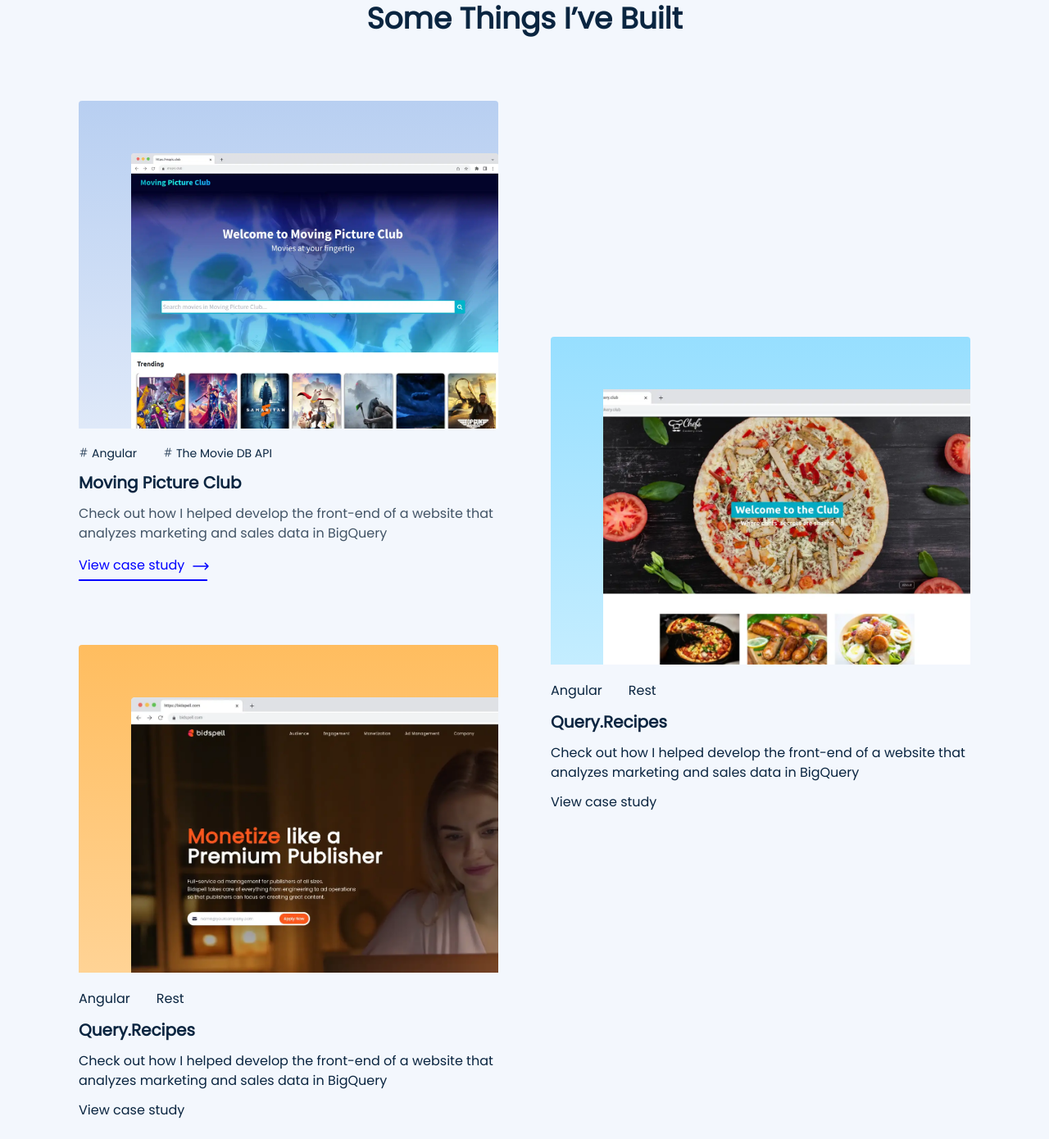
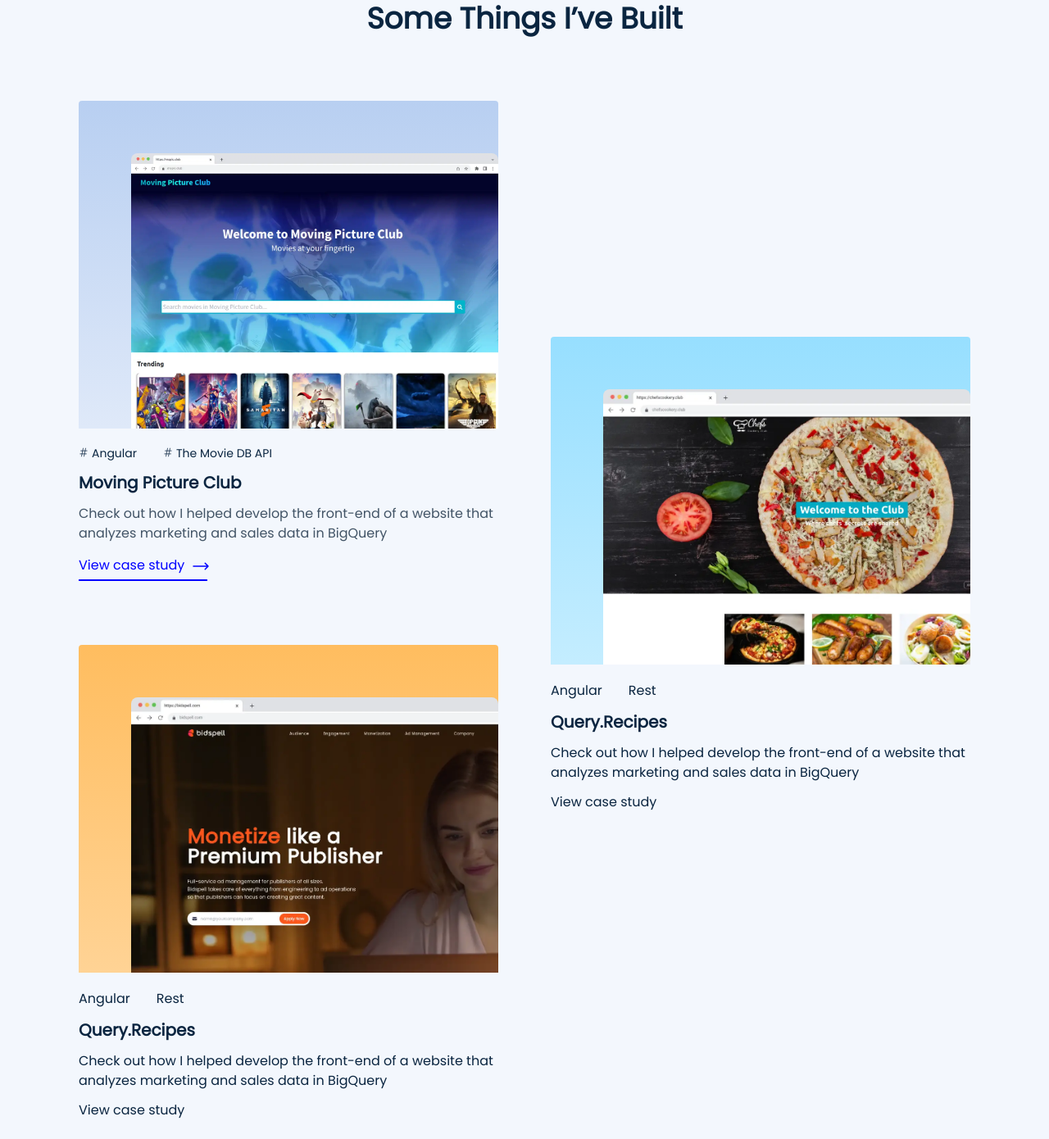
Before and after one commit to buddhika-hettiarachchi/my-portfolio, a Gatsby site: page / in a window 1280 px wide. Shown: the part 1477-2867 px from the top of the page at 82% size. Built offline with nearby package versions, Linux system fonts and the light colour scheme; Gatsby itself is replaced by a stand-in of ours.

Commit message:
add image optimization

```diff
--- a/src/components/About.jsx
+++ b/src/components/About.jsx
@@ -1,5 +1,6 @@
 import React from "react"
-import buddhika from "../images/buddhika.webp"
+import { StaticImage } from "gatsby-plugin-image"
+
 import bulletPoint from "../images/icons/bullet-point.png"
 
 const About = () => {
@@ -14,7 +15,7 @@
           <div className=" flex flex-col-reverse lg:flex-row ">
             <div className="flex-1">
               <div className="w-1/2 m-auto lg:w-5/6 lg:ml-auto">
-                <img className="" src={buddhika} alt="buddhika" />
+                <StaticImage quality='100' style={{height: "100%"}} objectFit='cover'  src="../images/buddhika.webp" alt="buddhika" placeholder="blurred"/>
               </div>
               <div className="lg:mr-16 lg:pl-5 my-5">Here are a few technologies I’ve been working with recently:</div>
               <div className="flex w-11/12 sm:w-3/4 md:w-1/2 lg:w-3/4 m-auto sm:px-8 lg:px-0 lg:justify-center">
--- a/src/components/MyWork.jsx
+++ b/src/components/MyWork.jsx
@@ -1,9 +1,5 @@
 import React from 'react';
-
-import chefscookeryclub from '../images/chefscookeryclub.webp'
-import mopicClub from '../images/mopicClub.webp'
-import bidspell from '../images/bidspell.webp'
-
+import { StaticImage } from "gatsby-plugin-image"
 
 const MyWork = () => {
     return (
@@ -16,8 +12,8 @@
                 <div className='flex justify-center items-center flex-col gap-10 lg:gap-16 lg:flex-row'>
                     <div className='w-full h-[600px] max-w-lg rounded flex-col '>
                         <div className='relative bg-gradient-to-b from-[#b8cff1] to-[#dfe9f9] rounded-t h-4/6'>
-                            <div className='absolute z-10 inset-0 top-16 left-16 rounded-lg'>
-                                <img className='object-cover object-left-top h-full w-full' src={mopicClub} alt="chefscookeryclub" />
+                            <div className='absolute z-10 inset-0 top-16 left-16 rounded-t-lg overflow-hidden'>
+                                <StaticImage quality='100' style={{height: "100%"}} objectFit='cover' objectPosition='top left' src="../images/mopicClub.webp" alt="mopicClub" placeholder="blurred"/>
                             </div>
                         </div>
                         <div className='h-2/6 flex flex-col gap-3'>
@@ -59,8 +55,8 @@
                     <div className='w-full h-[600px] max-w-lg rounded flex-col'>
                         <div className=' w-full h-full lg:mt-72'>
                             <div className='relative bg-gradient-to-b from-[#97dfff] to-[#c4edff] rounded-t h-4/6'>
-                                <div className='absolute z-10 inset-0 top-16 left-16 rounded-lg'>
-                                    <img className='object-cover h-full w-full' src={chefscookeryclub} alt="chefscookeryclub" />
+                                <div className='absolute z-10 inset-0 top-16 left-16 rounded-t-lg overflow-hidden '>
+                                    <StaticImage quality='100' style={{height: "100%"}} objectFit='cover'  objectPosition='top left' src="../images/chefscookeryclub.webp" alt="chefscookeryclub" placeholder="blurred"/>
                                 </div>
                             </div>
                             <div className='h-2/6 flex flex-col gap-3'>
@@ -90,8 +86,8 @@
                 <div className='flex justify-center items-center flex-col gap-10 lg:gap-16 lg:flex-row mt-16'>
                     <div className='w-full h-[600px] max-w-lg rounded flex-col'>
                         <div className='relative bg-gradient-to-b from-[#ffbd5f] to-[#ffd395] rounded-t h-4/6'>
-                            <div className='absolute z-10 inset-0 top-16 left-16 rounded-lg'>
-                                <img className='object-cover object-left-top h-full w-full' src={bidspell} alt="chefscookeryclub" />
+                            <div className='absolute z-10 inset-0 top-16 left-16 rounded-t-lg overflow-hidden'>
+                                <StaticImage quality='100' style={{height: "100%"}} objectFit='cover'  objectPosition='top left' src="../images/bidspell.webp" alt="bidspell" placeholder="blurred"/>
                             </div>
                         </div>
                         <div className='h-2/6 flex flex-col gap-3'>
```
Also changed, not shown: package.json (+4 -4 lines), 2 other files.
